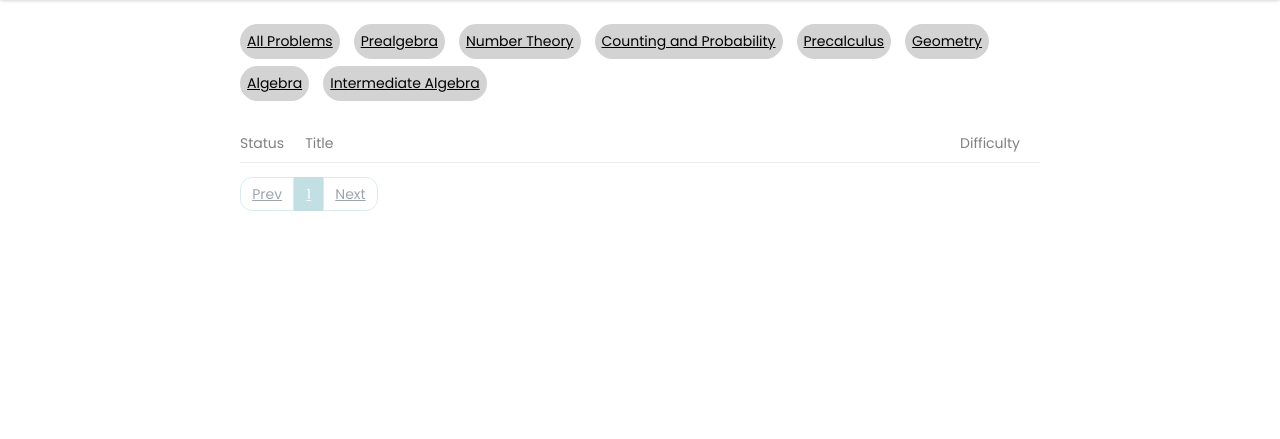
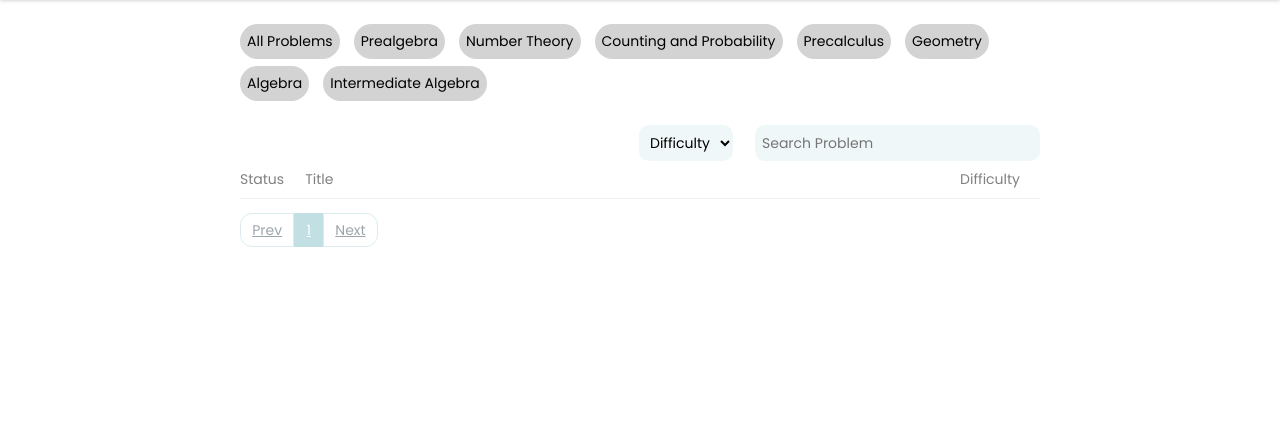
Before and after one commit to dominicmondia/freeflow, a Django app: page /problems/1 in a window 1280 px wide. Shown: the part 50-489 px from the top of the page. Run offline with Django 4.2, Linux system fonts and the light colour scheme; data that the repository does not hold is empty.

Commit message:
added search anf filtering functions

```diff
--- a/freeflow/settings.py
+++ b/freeflow/settings.py
@@ -38,6 +38,7 @@ INSTALLED_APPS = [
     'django.contrib.messages',
     'django.contrib.staticfiles',
     'mathtrainer',
+    'django_filters'
 ]
 
 MIDDLEWARE = [
--- a/mathtrainer/static/css/style.css
+++ b/mathtrainer/static/css/style.css
@@ -2,7 +2,7 @@
     box-sizing: border-box;
 }
 
-body{
+body {
     display: block;
     font-family: Poppins, sans-serif;
 
@@ -10,7 +10,7 @@ body{
     margin: 0;
 }
 
-main{
+main {
     display: flex;
     margin-left: auto;
     margin-right: auto;
@@ -20,14 +20,14 @@ main{
     justify-content: center;
 }
 
-header{
+header {
     display: flex;
     justify-content: center;
     height: 50px;
     width: 100svw;
     box-shadow: 0 0 4px rgba(0, 0, 0, 0.25);
 
-  .nav-container{
+    .nav-container {
         display: flex;
         align-self: center;
         padding: 0 10px;
@@ -36,12 +36,13 @@ header{
         height: 100%;
         gap: 1.5rem;
 
-    .nav-link{
+        .nav-link {
             display: flex;
             align-self: center;
             text-decoration: none;
 
         }
+
         .nav-link:nth-child(2) {
             margin-right: auto;
         }
@@ -53,14 +54,15 @@ footer {
     justify-content: center;
     width: 100svw;
 
-  .footer-container{
+    .footer-container {
         margin: auto;
         gap: 2em;
         width: 100%;
         max-width: 1200px;
         height: 3em;
         border-top: 1px solid #eeeeee;
-    p{
+
+        p {
             color: #9db4c0;
         }
     }
@@ -80,11 +82,12 @@ a, a:visited, a:hover, a:active {
     color: inherit;
 }
 
-.homepage{
+.homepage {
     width: 100vw;
     max-width: 1200px;
     justify-content: center;
-  .page-wrapper{
+
+    .page-wrapper {
         position: relative;
         background-color: #C2DFE3;
         width: 100svw;
@@ -94,7 +97,7 @@ a, a:visited, a:hover, a:active {
         padding: 2em;
         border-radius: 20px;
 
-    .homepage-text{
+        .homepage-text {
             position: absolute;
             width: 60%;
             top: 50%;
@@ -103,18 +106,19 @@ a, a:visited, a:hover, a:active {
     }
 }
 
-.form-box{
+.form-box {
     width: 350px;
     min-height: 600px;
     box-shadow: 0 4px 20px rgba(0, 0, 0, 0.04);
 
-  .form-container{
+    .form-container {
         display: flex;
         flex-direction: column;
         width: 300px;
         margin: auto;
         align-items: stretch;
-    .form-content{
+
+        .form-content {
             h3 {
                 margin-right: auto;
                 margin-left: auto;
@@ -123,7 +127,7 @@ a, a:visited, a:hover, a:active {
                 font-size: 1.5em;
             }
 
-      input{
+            input {
                 font-family: Poppins, sans-serif;
                 font-size: 1em;
                 padding: 0.5em;
@@ -133,7 +137,7 @@ a, a:visited, a:hover, a:active {
                 border-radius: 10px;
             }
 
-      .form-button{
+            .form-button {
                 background-color: #C2DFE3;
             }
         }
@@ -153,32 +157,32 @@ a, a:visited, a:hover, a:active {
         display: flex;
         font-size: large;
         height: fit-content;
-    width: 80% ;
+        width: 80%;
         align-items: center;
         justify-content: center;
         margin: 0 auto;
         padding: 0 2rem;
-    border-bottom:1px solid rgba(0, 0, 0, 0.25);
+        border-bottom: 1px solid rgba(0, 0, 0, 0.25);
     }
 
     .problem-question {
         display: block;
         width: 70%;
         margin: 2rem auto 0;
-    border-bottom:1px solid rgba(0, 0, 0, 0.25);
+        border-bottom: 1px solid rgba(0, 0, 0, 0.25);
     }
 
-  .problem-question > span{
+    .problem-question > span {
         width: 100%;
         padding-bottom: 1em;
     }
 
-  .answer-input{
+    .answer-input {
         display: block;
         font: inherit;
         border-radius: 10px;
         padding: 0.5em;
-    margin: 20px 0 ;
+        margin: 20px 0;
     }
 
     .problem-footer {
@@ -226,18 +230,18 @@ a, a:visited, a:hover, a:active {
         display: block;
         width: 70%;
         margin: 2rem auto 0;
-    border-bottom:1px solid rgba(0, 0, 0, 0.25);
+        border-bottom: 1px solid rgba(0, 0, 0, 0.25);
     }
 }
 
-.problem-table-container{
+.problem-table-container {
     margin: 0 auto;
     font-size: 14px;
     width: 100%;
     max-width: 800px;
     overflow-x: hidden;
 
-  .filter-btn-container{
+    .filter-btn-container {
         display: flex;
         margin: 3vh auto;
         width: 100%;
@@ -247,34 +251,59 @@ a, a:visited, a:hover, a:active {
         overflow: revert;
 
 
-    a{
+        a {
             white-space: nowrap;
+            text-decoration: none;
             width: fit-content;
             padding: 0.5em;
             border-radius: 2em;
             background-color: lightgray;
         }
 
-    a.active{
+        a.active {
             background-color: #24272b;
             color: white;
         }
     }
 
+    form {
+        display: flex;
+        gap: 1.5em;
 
-  table{
+        #id_level {
+            margin-left: auto;
+        }
+    }
+
+    form * {
+        display: flex;
+        font: inherit;
+        margin-left: 1px;
+        padding: 0.5em;
+        border-radius: 10px;
+        border: 0;
+        background: #c2dfe3 linear-gradient(rgba(255, 255, 255, 0.75), rgba(255, 255, 255, 0.75));
+    }
+
+    form *:focus {
+        outline: 0;
+        background: #c2dfe3 linear-gradient(rgba(255, 255, 255, 0.5), rgba(255, 255, 255, 0.5));
+    }
+
+
+    table {
         border-collapse: collapse;
 
-    thead{
+        thead {
             color: grey;
             border-bottom: 1px solid #eeeeee;
         }
 
-    tr{
+        tr {
             line-height: 2.5em;
         }
 
-    tr:nth-child(even){
+        tr:nth-child(even) {
             background: #c2dfe3 linear-gradient(rgba(255, 255, 255, 0.75), rgba(255, 255, 255, 0.75));
         }
 
@@ -284,18 +313,18 @@ a, a:visited, a:hover, a:active {
             padding: 1px 20px 1px 0;
         }
 
-    a{
+        a {
             text-decoration: none;
         }
     }
 
 
-  ul.page-nav-container{
+    ul.page-nav-container {
         padding: 0;
         display: flex;
         list-style: none;
 
-    li{
+        li {
             display: inline-flex;
             width: fit-content;
             white-space: nowrap;
@@ -308,23 +337,23 @@ a, a:visited, a:hover, a:active {
             }
         }
 
-    li.active{
+        li.active {
             color: white;
             background-color: #C2DFE3;
         }
 
-    li.disabled{
+        li.disabled {
             pointer-events: none;
             opacity: 0.6;
         }
 
-    li:first-child{
+        li:first-child {
             border-radius: 12px 0 0 12px;
         }
-    li:last-child{
+
+        li:last-child {
             border-radius: 0 12px 12px 0;
         }
     }
 
-
 }
--- a/mathtrainer/templates/problem_set.html
+++ b/mathtrainer/templates/problem_set.html
@@ -1,17 +1,25 @@
 {% extends 'base.html' %}
 {% load custom_filters %}
-{% block content%}
+{% block content %}
     <div class="problem-table-container">
         <div class="filter-btn-container">
-        <a class="{% if problem_type == 'all' %}active{% endif %}"  href="/problems/all">All Problems</a>
-        <a class="{% if problem_type == 'prealgebra' %}active{% endif %}"  href="/problems/prealgebra">Prealgebra</a>
-        <a class="{% if problem_type == 'number-theory' %}active{% endif %}"  href="/problems/number-theory">Number Theory</a>
-        <a class="{% if problem_type == 'counting-and-probability' %}active{% endif %}"  href="/problems/counting-and-probability">Counting and Probability</a>
-        <a class="{% if problem_type == 'precalculus' %}active{% endif %}"  href="/problems/precalculus">Precalculus</a>
-        <a class="{% if problem_type == 'geometry' %}active{% endif %}"  href="/problems/geometry">Geometry</a>
-        <a class="{% if problem_type == 'algebra' %}active{% endif %}"  href="/problems/algebra">Algebra</a>
-        <a class="{% if problem_type == 'intermediate-algebra' %}active{% endif %}"  href="/problems/intermediate-algebra">Intermediate Algebra</a>
+            <a class="{% if problem_type == 'all' %}active{% endif %}" href="/problems/all">All Problems</a>
+            <a class="{% if problem_type == 'prealgebra' %}active{% endif %}" href="/problems/prealgebra">Prealgebra</a>
+            <a class="{% if problem_type == 'number-theory' %}active{% endif %}" href="/problems/number-theory">Number
+                Theory</a>
+            <a class="{% if problem_type == 'counting-and-probability' %}active{% endif %}"
+               href="/problems/counting-and-probability">Counting and Probability</a>
+            <a class="{% if problem_type == 'precalculus' %}active{% endif %}"
+               href="/problems/precalculus">Precalculus</a>
+            <a class="{% if problem_type == 'geometry' %}active{% endif %}" href="/problems/geometry">Geometry</a>
+            <a class="{% if problem_type == 'algebra' %}active{% endif %}" href="/problems/algebra">Algebra</a>
+            <a class="{% if problem_type == 'intermediate-algebra' %}active{% endif %}"
+               href="/problems/intermediate-algebra">Intermediate Algebra</a>
         </div>
+
+        <form method="get" action=""  autocomplete="off">
+            {{ filter.form }}
+        </form>
 
         <table class="problem-table">
             <thead>
@@ -23,8 +31,9 @@
             </thead>
             {% for item in problems %}
                 <tr>
-                <td class="status-cell"> </td>
-                <td class="title-cell"> <a href="/problem/{{ item.title }}">{{ item.id }}. {{ item.title | titleize }}</a></td>
+                    <td class="status-cell"></td>
+                    <td class="title-cell"><a
+                            href="/problem/{{ item.title }}">{{ item.id }}. {{ item.title | titleize }}</a></td>
                     <td class="difficulty-cell"> {{ item.level }}</td>
                 </tr>
             {% endfor %}
@@ -32,22 +41,33 @@
         <ul class="page-nav-container">
 
 
-        <li class="{% if not problems.has_previous %}disabled{% endif %}"><a href="?page={% if problems.has_previous %}{{ problems.previous_page_number }}{% endif %}">Prev</a></li>
+            <li class="{% if not problems.has_previous %}disabled{% endif %}"><a
+                    href="?page={% if problems.has_previous %}{{ problems.previous_page_number }}{% endif %}">Prev</a>
+            </li>
 
-        {%  page_limits problems.number 5 problems.paginator.num_pages as page_limits %}
-        {% if page_limits.0|add:-5 > 0%}
-            <li ><a href="?page={{ page_limits.0|add:-5 }}">...</a></li>
+            {% page_limits problems.number 5 problems.paginator.num_pages as page_limits %}
+            {% if page_limits.0|add:-5 > 0 %}
+                <li><a href="?page={{ page_limits.0|add:-5 }}">...</a></li>
             {% endif %}
             {% for page in page_limits %}
-            <li class="{% if page == problems.number %}active{% endif %}"><a href="?page={{ page }}">{{ page }}</a></li>
+                <li class="{% if page == problems.number %}active{% endif %}"><a href="?page={{ page }}">{{ page }}</a>
+                </li>
             {% endfor %}
 
             {% if page_limits.0|add:5 <= problems.paginator.num_pages %}
                 <li><a href="?page={{ page_limits.0|add:5 }}">...</a></li>
             {% endif %}
 
-        <li class="{% if not problems.has_next %}disabled{% endif %}"><a href="?page={% if problems.has_next %}{{ problems.next_page_number }}{% endif %}">Next</a></li>
+            <li class="{% if not problems.has_next %}disabled{% endif %}"><a
+                    href="?page={% if problems.has_next %}{{ problems.next_page_number }}{% endif %}">Next</a></li>
 
         </ul>
     </div>
+    <script>
+        document.getElementById("id_q").setAttribute("placeholder", "Search Problem");
+    </script>
+    <script>
+        document.getElementById("id_level").setAttribute("onchange", "this.form.submit()");
+        document.getElementById("id_level").options[0].innerHTML = 'Difficulty';
+    </script>
 {% endblock %}
--- a/mathtrainer/views.py
+++ b/mathtrainer/views.py
@@ -2,7 +2,7 @@ from django.shortcuts import render, redirect
 from django.contrib.auth import authenticate, login, logout
 from django.contrib import messages
 from django.core.paginator import Paginator
-from django.utils.decorators import method_decorator
+from .filters import ProblemFilter
 
 from .forms import RegistrationForm
 from .models import Problem
@@ -138,7 +138,13 @@ def problem(request, pk):
 
 def problem_set(request, problem_type):
     problems = Problem.objects.all() if problem_type == 'all' else Problem.objects.filter(type=problem_type)
+
+    problem_filter = ProblemFilter(request.GET, queryset=problems)
+    problems = problem_filter.qs
     problem_set_paginator = Paginator(problems, 20)
     page = request.GET.get('page')
+
     problems = problem_set_paginator.get_page(page)
-    return render(request, 'problem_set.html', {'problems': problems, 'problem_type': problem_type})
+    return render(request,
+                  'problem_set.html',
+                  {'problems': problems, 'problem_type': problem_type, 'filter': problem_filter})
```
Also changed, not shown: mathtrainer/filters.py (added, +18 -0 lines), mathtrainer/models.py (+8 -3 lines), mathtrainer/migrations/0001_initial.py, mathtrainer/migrations/0002_alter_problem_type_delete_problemtype.py (deleted). Lines whose indentation alone changed are shown as unchanged.
